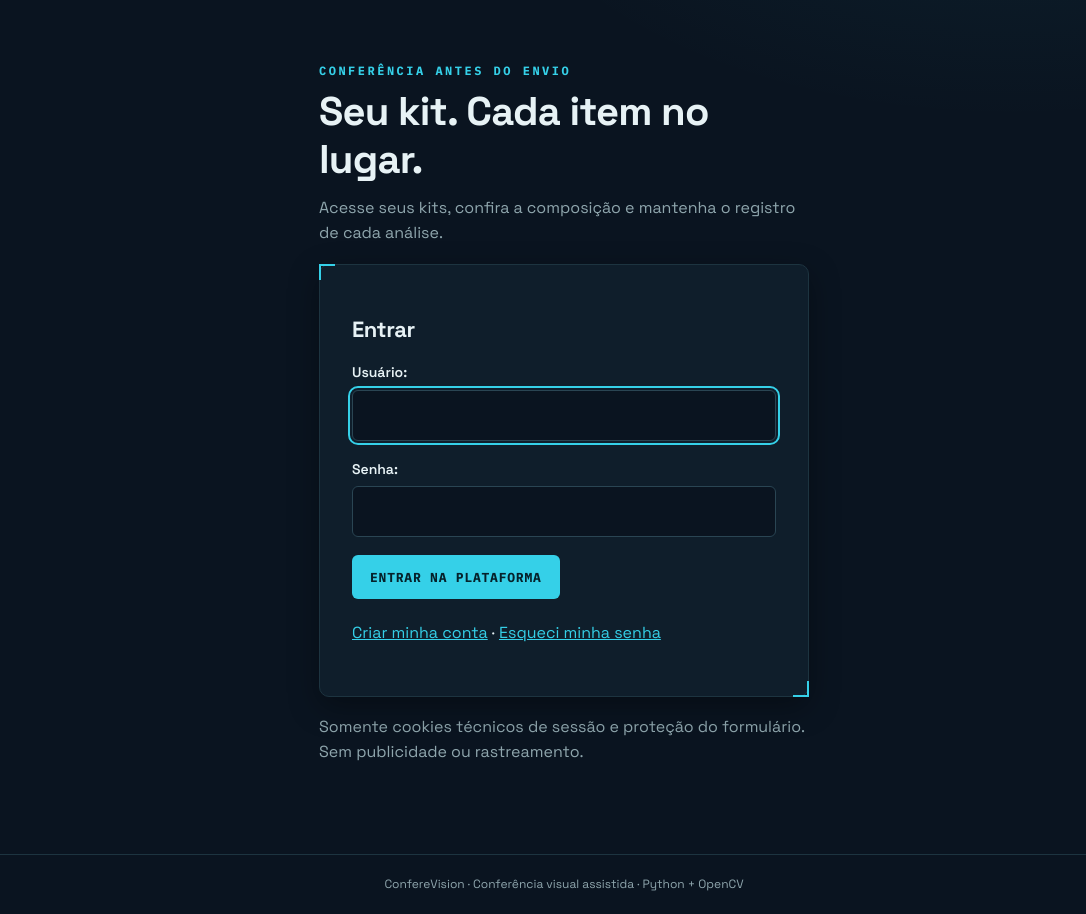
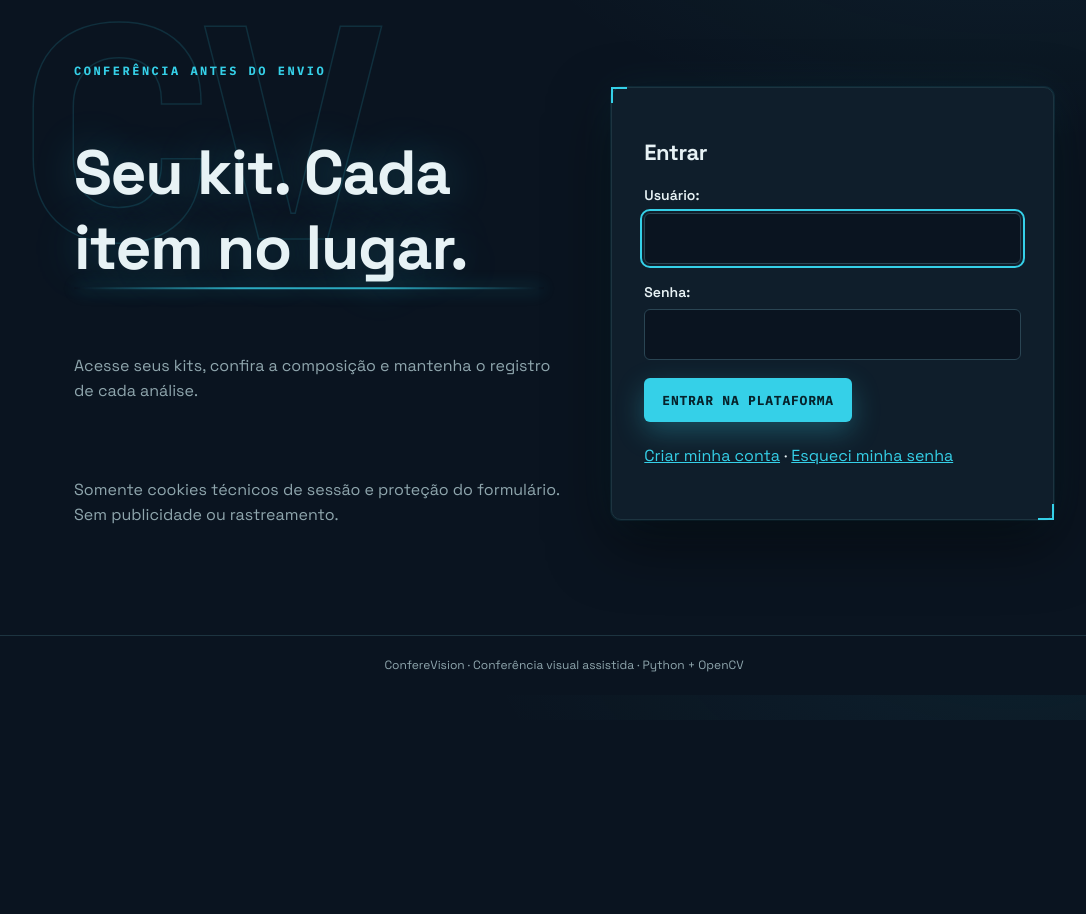
Before and after one commit to oenzoalmeida/ConfereVision, a Django app: page /entrar/?next=/administracao/ in a window 1280 px wide. Shown: the part 80-994 px from the top of the page, without its empty margins (76-1162 px from the left). After the commit the page ends 752 px from the top, so only its background shows below. Run offline with Django 5.2, Linux system fonts and the light colour scheme; parts of the project's set-up code (start-up, migrations or seed data) failed here and were passed over; some web fonts are replaced.

Commit message:
ui: entrada em painel duplo com feixe de varredura e CV vazado (só CSS) (#38)
Co-authored-by: oenzoalmeida <enzoalmeida.dev@gmail.com>

```diff
--- a/static/app.css
+++ b/static/app.css
@@ -105,3 +105,56 @@ a{color:var(--accent)}
 footer{color:var(--muted);border-top:1px solid var(--line)}
 .progress{background:#10232F;border:1px solid var(--line)}
 .skip-link{background:var(--accent);color:#06222B}
+
+/* ==========================================================================
+   PASSADA VISÍVEL 2 (nov/2026) - entrada "Sala de Varredura"
+   Dentro da direção Scanner: tela de entrada em painel duplo (marca à
+   esquerda, formulário à direita), CV gigante vazado ao fundo e feixe de
+   varredura ciano em movimento. Apenas CSS: template e lógica intactos.
+   Movimento desligado com prefers-reduced-motion.
+   ========================================================================== */
+.auth{position:relative;isolation:isolate}
+.auth::before{
+  content:"CV";
+  position:absolute;z-index:-1;left:-3.5rem;top:-5rem;
+  font-family:'Space Grotesk',sans-serif;font-weight:700;
+  font-size:min(34vw,19rem);line-height:1;letter-spacing:-.04em;
+  color:transparent;-webkit-text-stroke:1.5px rgba(53,208,232,.14);
+  pointer-events:none;user-select:none;
+}
+.auth::after{
+  content:"";position:absolute;left:0;right:0;top:12%;height:2px;
+  background:linear-gradient(90deg,transparent,rgba(53,208,232,.85) 35%,rgba(53,208,232,.85) 65%,transparent);
+  box-shadow:0 0 18px rgba(53,208,232,.55);
+  animation:cv-scan 4.5s ease-in-out infinite alternate;
+  pointer-events:none;
+}
+@keyframes cv-scan{from{transform:translateY(0);opacity:.35}50%{opacity:.95}to{transform:translateY(300px);opacity:.35}}
+.auth .eyebrow{animation:cv-rise .5s var(--ease-out) both}
+.auth h1{
+  font-size:clamp(2.5rem,5.4vw,3.9rem);
+  text-shadow:0 0 44px rgba(53,208,232,.28);
+  animation:cv-rise .5s var(--ease-out) .05s both;
+}
+.auth>p.muted{animation:cv-rise .5s var(--ease-out) .1s both}
+.auth .card{
+  box-shadow:0 24px 60px rgba(0,0,0,.5),0 0 0 1px rgba(53,208,232,.10),0 0 44px rgba(53,208,232,.08);
+}
+.auth .card button{box-shadow:0 10px 28px rgba(53,208,232,.28)}
+.auth .card button:hover{box-shadow:0 12px 34px rgba(53,208,232,.4)}
+@media (min-width:900px){
+  .auth{
+    max-width:980px;
+    display:grid;grid-template-columns:1.05fr .95fr;gap:48px;align-items:center;
+  }
+  .auth>.eyebrow,.auth>h1,.auth>p.muted{grid-column:1}
+  .auth>.card{grid-column:2;grid-row:1/span 4;margin:0}
+  .auth::after{right:52%}
+}
+@media (max-width:899px){
+  .auth::after{animation-duration:5.5s}
+}
+@media (prefers-reduced-motion:reduce){
+  .auth::after{animation:none;opacity:.4}
+  .auth .eyebrow,.auth h1,.auth>p.muted{animation:none}
+}
```
